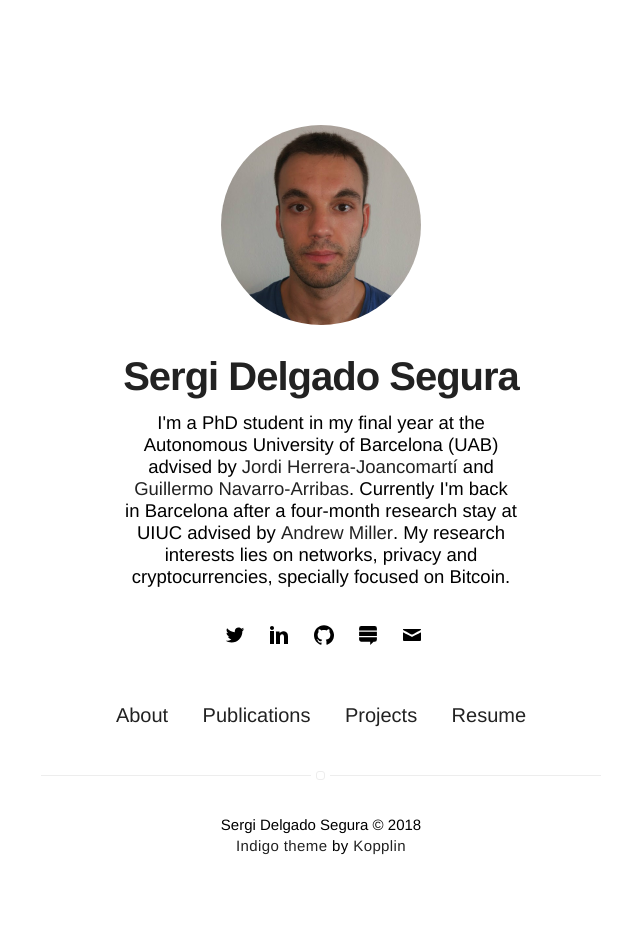
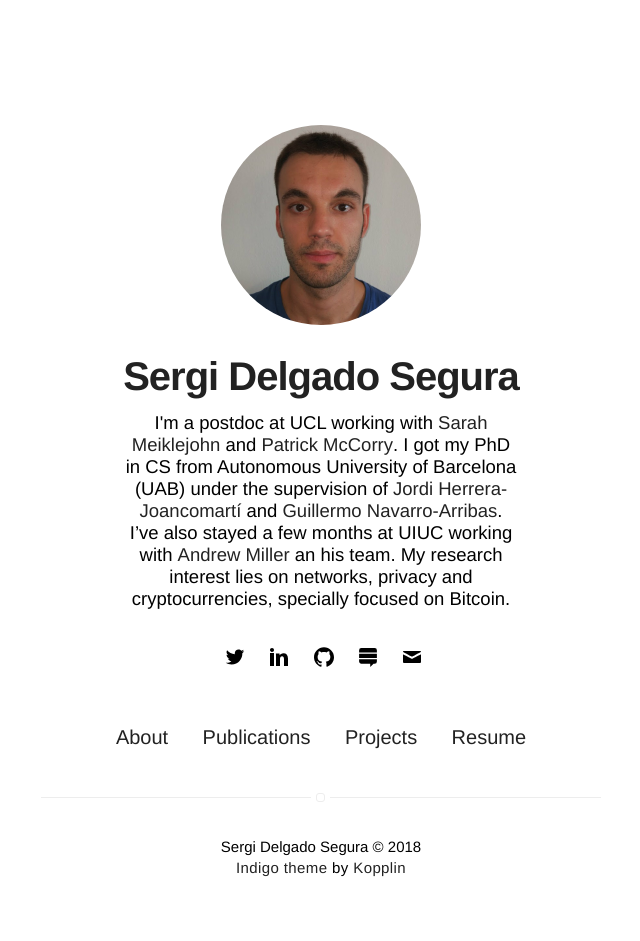
Before and after one commit to sr-gi/me, a Jekyll site: the page built from index.html, in a window 1280 px wide. Shown: the whole page, without its empty margins (319-959 px from the left). Built offline with Jekyll 4.4.1, drawn with Linux system fonts in a browser that asks for light colours; before the commit the page ends 919 px from its top, so only the background shows below that.

Commit message:
Updates bio and mail

```diff
--- a/_config.yml
+++ b/_config.yml
@@ -1,6 +1,6 @@
 # main text of home
 name: Sergi Delgado Segura
-bio: I'm a PhD student in my final year at the Autonomous University of Barcelona (UAB) advised by <a class='link' href='http://www.deic.uab.cat/~jherrera/'>Jordi Herrera-Joancomartí</a> and <a class='link' href='http://www.deic.uab.cat/~guille/'>Guillermo Navarro-Arribas</a>. Currently I'm back in Barcelona after a four-month research stay at UIUC advised by <a class='link' href='http://soc1024.ece.illinois.edu'>Andrew Miller</a>. My research interests lies on networks, privacy and cryptocurrencies, specially focused on Bitcoin.
+bio: I'm a postdoc at UCL working with <a class='link' href='https://smeiklej.com/'> Sarah Meiklejohn </a> and <a class='link' href='https://nms.kcl.ac.uk/patrick.mccorry/'> Patrick McCorry</a>. I got my PhD in CS from Autonomous University of Barcelona (UAB) under the supervision of <a class='link' href='http://www.deic.uab.cat/~jherrera/'>Jordi Herrera-Joancomartí</a> and <a class='link' href='http://www.deic.uab.cat/~guille/'>Guillermo Navarro-Arribas</a>. I’ve also stayed a few months at UIUC working with <a class='link' href='http://soc1024.ece.illinois.edu'>Andrew Miller</a> an his team. My research interest lies on networks, privacy and cryptocurrencies, specially focused on Bitcoin.
 # twitter summary info
 description: Sergi Delgado Segura's personal webpage.
 
@@ -43,7 +43,7 @@ twitter: sr_gi
 linkedin: sr-gi
 github: sr-gi
 bitcoin-stackexcahnge: 30668/sr-gi
-email: sergi.delgado@uab.cat
+email: s.delgado@ucl.ac.uk
 # stackoverflow: mystackoverflow
 # google: mygoogle
 # instagram: myinstagram
```
